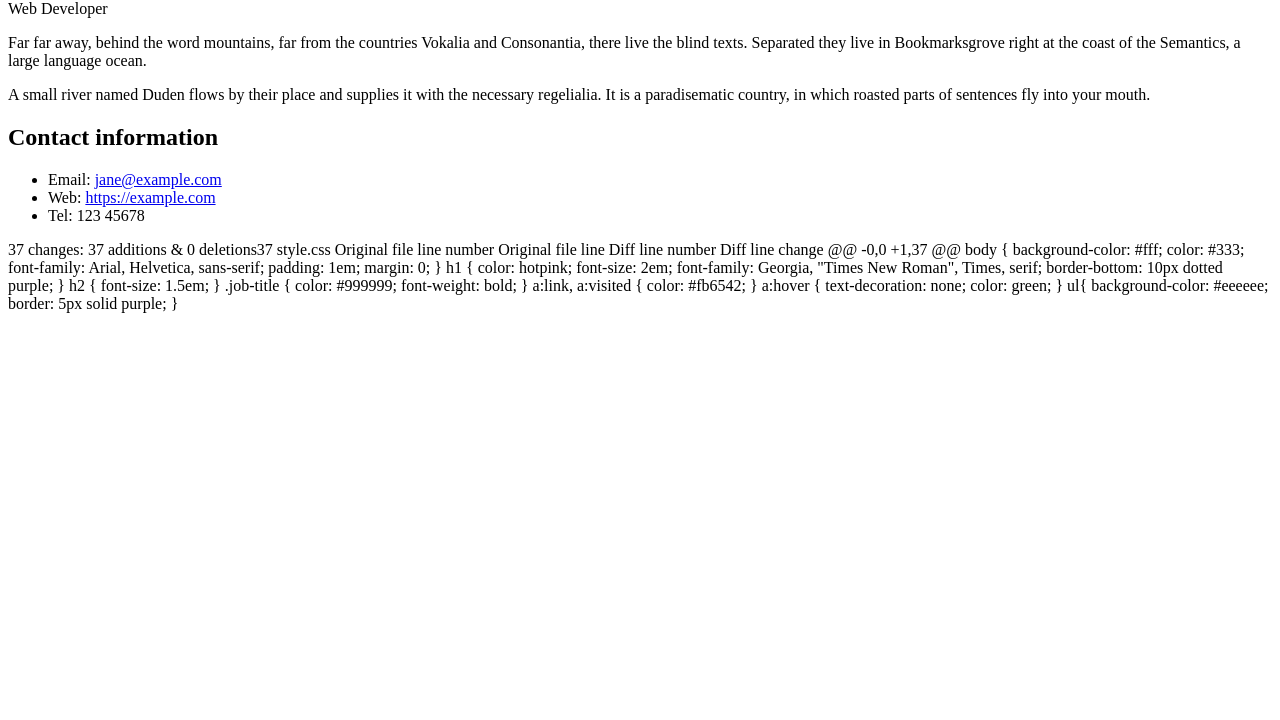
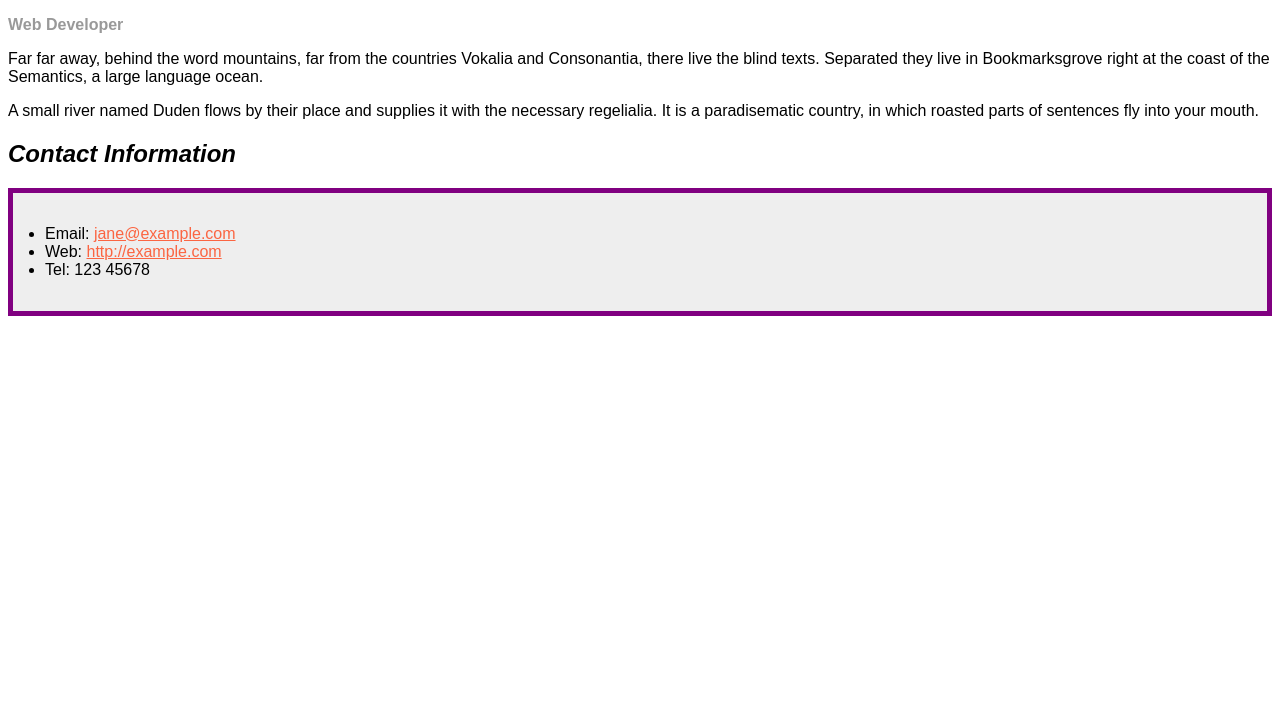
Before and after one commit to nandana1311/mulearn, a plain HTML site: page index.html in a window 1280 px wide. Shown: the part 80-800 px from the top of the page. Drawn offline with Linux system fonts and the light colour scheme.

Commit message:
index.html

```diff
--- a/index.html
+++ b/index.html
@@ -1,81 +1,48 @@
 <!DOCTYPE html>
-<html lang="en">
+<html>
 <head>
-    <meta charset="UTF-8">
-    <meta name="viewport" content="width=device-width, initial-scale=1.0">
-    <title>Document</title>
-    <link rel="stylesheet" href="style.css">
+    <title>Jane Doe</title>
+    <style>
+        body {
+            font-family: Arial, Helvetica, sans-serif;
+        }
+        h1 {
+            color: hotpink;
+            font-size: 2em;
+            font-family: Georgia, 'Times New Roman', Times, serif;
+            border-bottom: 10px dotted purple;
+        }
+        h2 {
+            font-size: 1.5em;
+            font-style: italic;
+        }
+        .job-title {
+            color: #999999;
+            font-weight: bold;
+        }
+        a:link, a:visited {
+            color: #fb6542;
+        }
+        a:hover {
+            color: green;
+        }
+        ul {
+            background-color: #eeeeee;
+            border: 5px solid purple;
+            padding: 2em;
+        }
+    </style>
 </head>
 <body>
     <h1>Jane Doe</h1>
     <div class="job-title">Web Developer</div>
-    <p>
-      Far far away, behind the word mountains, far from the countries Vokalia
-      and Consonantia, there live the blind texts. Separated they live in
-      Bookmarksgrove right at the coast of the Semantics, a large language
-      ocean.
-    </p>
-
-    <p>
-      A small river named Duden flows by their place and supplies it with the
-      necessary regelialia. It is a paradisematic country, in which roasted
-      parts of sentences fly into your mouth.
-    </p>
-
-    <h2>Contact information</h2>
+    <p>Far far away, behind the word mountains, far from the countries Vokalia and Consonantia, there live the blind texts. Separated they live in Bookmarksgrove right at the coast of the Semantics, a large language ocean.</p>
+    <p>A small river named Duden flows by their place and supplies it with the necessary regelialia. It is a paradisematic country, in which roasted parts of sentences fly into your mouth.</p>
+    <h2>Contact Information</h2>
     <ul>
-      <li>
-        Email:
-        <a href="mailto:jane@example.com">jane@example.com</a>
-      </li>
-      <li>
-        Web:
-        <a href="https://example.com">https://example.com</a>
-      </li>
-      <li>Tel: 123 45678</li>
+        <li>Email: <a href="mailto:jane@example.com">jane@example.com</a></li>
+        <li>Web: <a href="http://example.com">http://example.com</a></li>
+        <li>Tel: 123 45678</li>
     </ul>
-  </body>
-</html>
 </body>
 </html>
- 37 changes: 37 additions & 0 deletions37
-style.css
-Original file line number	Original file line	Diff line number	Diff line change
-@@ -0,0 +1,37 @@
-body {
-    background-color: #fff;
-    color: #333;
-    font-family: Arial, Helvetica, sans-serif;
-    padding: 1em;
-    margin: 0;
-  }
-
-  h1 {
-    color: hotpink;
-    font-size: 2em;
-    font-family: Georgia, "Times New Roman", Times, serif;
-    border-bottom: 10px dotted purple;
-  }
-
-  h2 {
-    font-size: 1.5em;
-  }
-
-  .job-title {
-    color: #999999;
-    font-weight: bold;
-  }
-
-  a:link,
-  a:visited {
-    color: #fb6542;
-  }
-
-  a:hover {
-    text-decoration: none;
-    color: green;
-  }
-  ul{
-    background-color: #eeeeee;
-    border: 5px solid purple;
-  }
```
